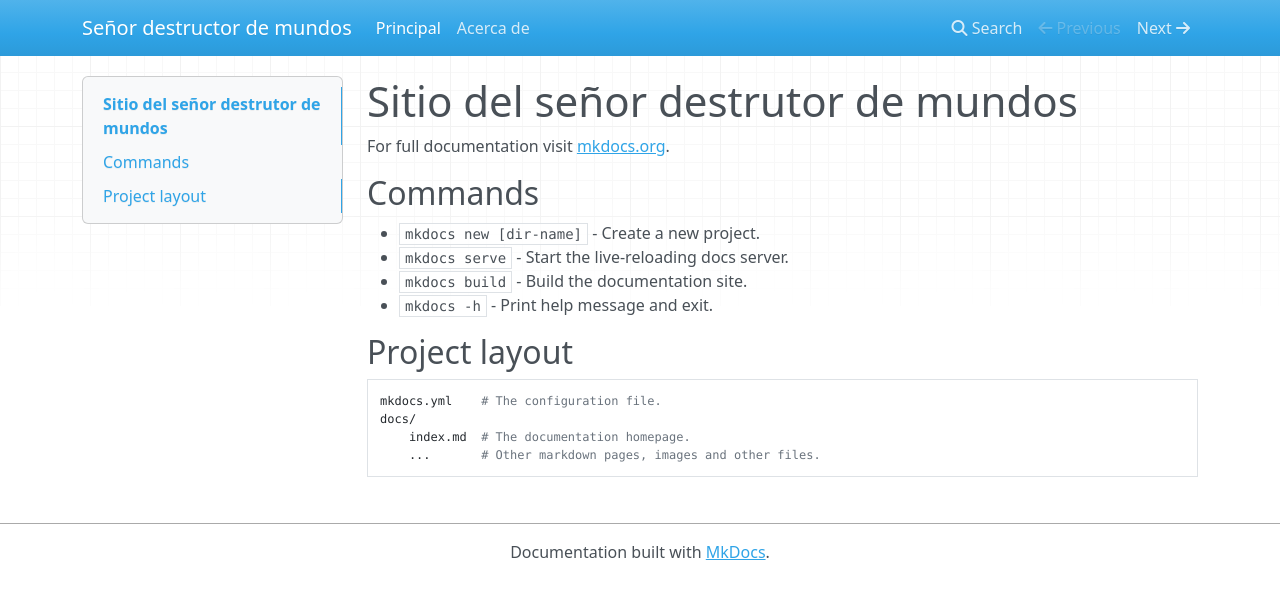
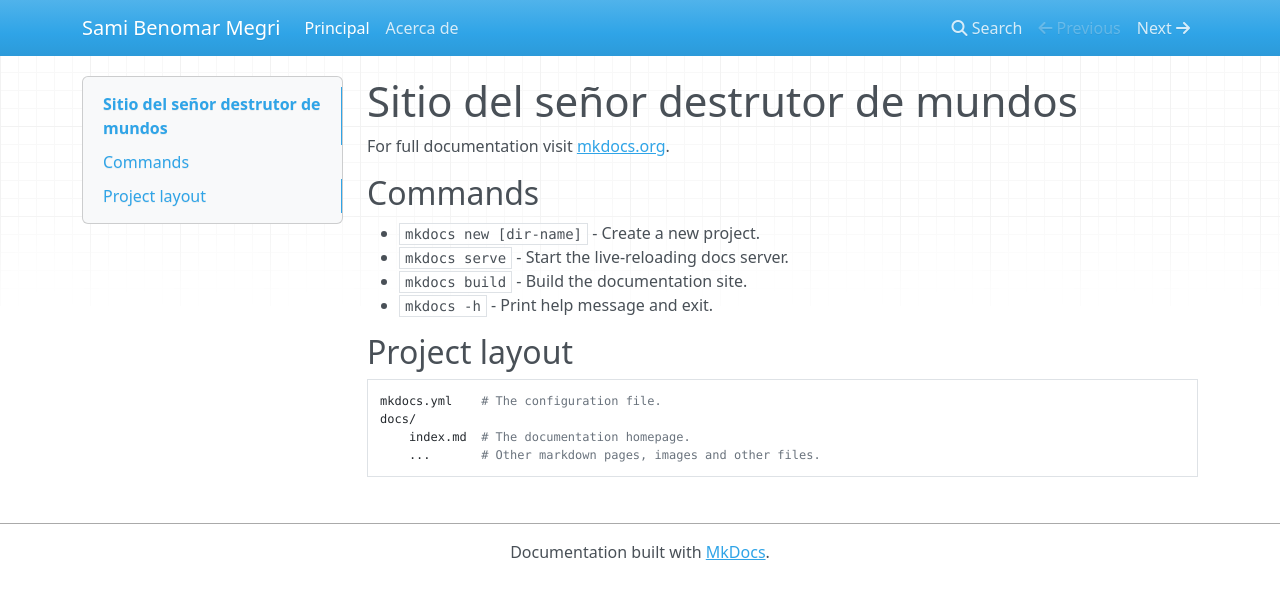
Before and after one commit to Sami-Benomar/mkdocs, an MkDocs documentation site: the page built from docs/index.md, in a window 1280 px wide. Shown: the top 599 px of the page. Built offline with MkDocs 1.6.1, drawn with Linux system fonts in a browser that asks for light colours; nearby versions of some CDN libraries.

Commit message:
Update mkdocs.yml

```diff
--- a/mkdocs.yml
+++ b/mkdocs.yml
@@ -1,4 +1,4 @@
-site_name: Señor destructor de mundos
+site_name: Sami Benomar Megri
 nav:
   - Principal: index.md
   - Acerca de: about.md
```
